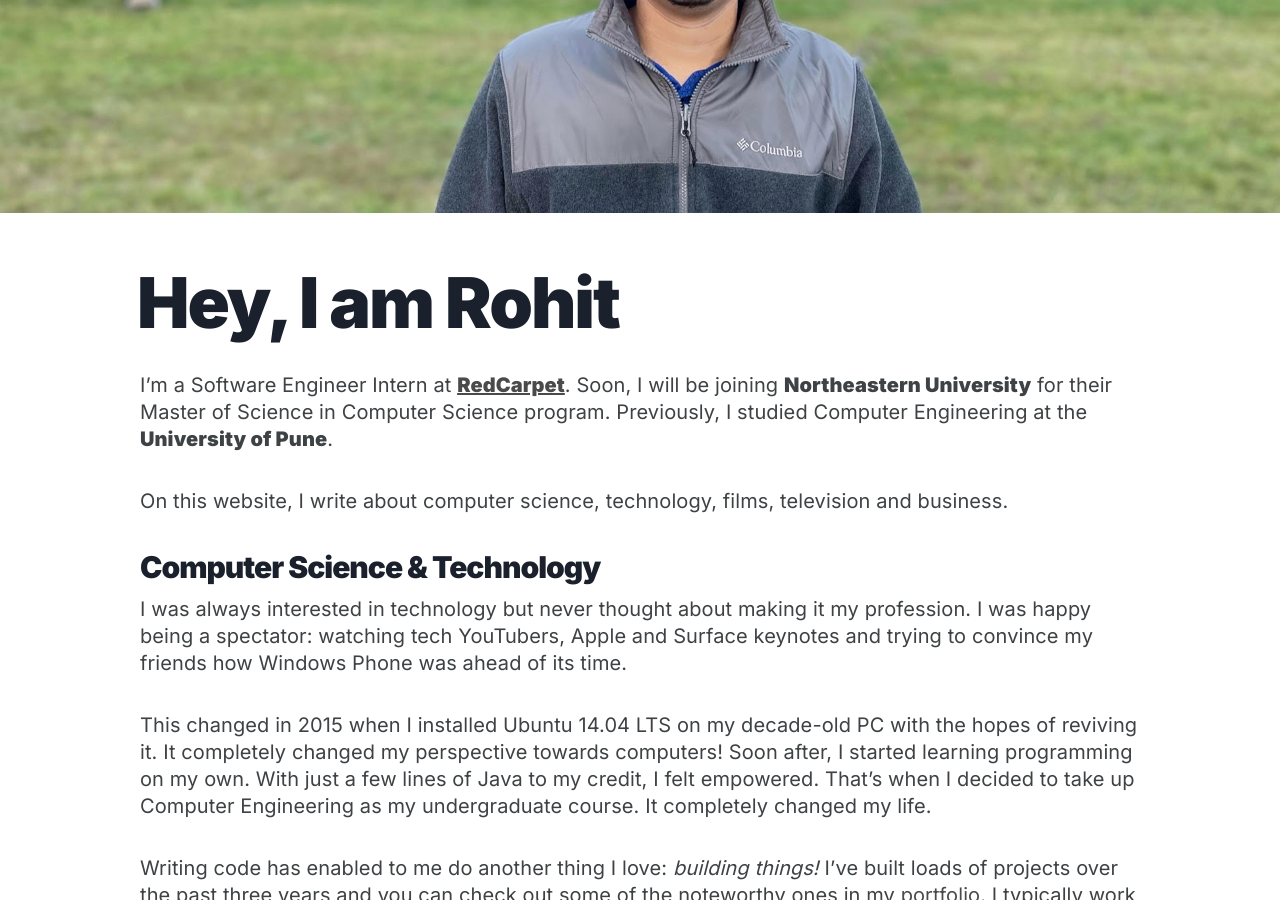
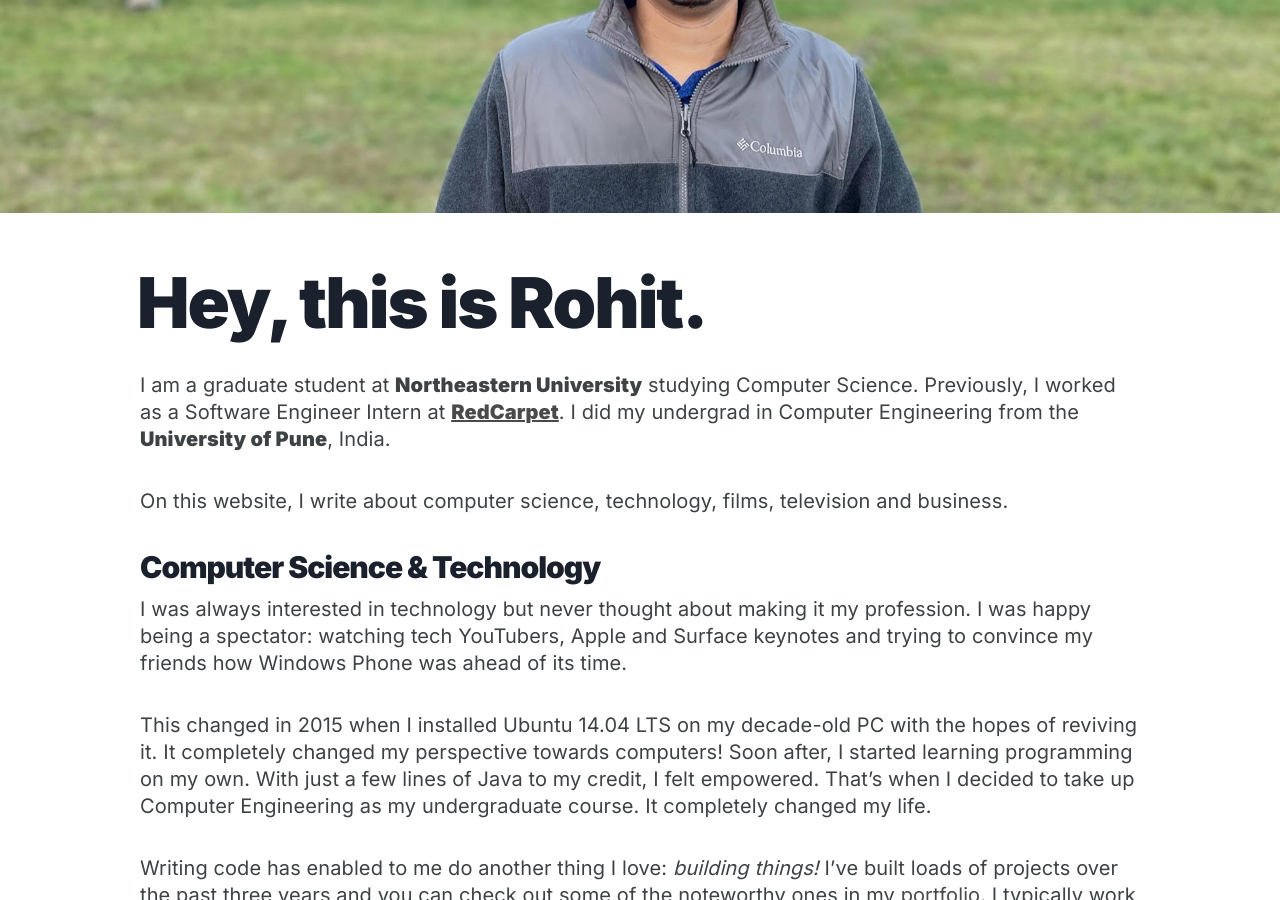
Before and after one commit to RohitAwate/rohitawate.github.io, a Jekyll site: the page built from about.md, in a window 1280 px wide and 900 px high, scrolled down 372 px. Built offline with Jekyll 4.4.1, drawn with Linux system fonts in a browser that asks for light colours.

Commit message:
Update the About text a bit

```diff
--- a/about.md
+++ b/about.md
@@ -2,11 +2,11 @@
 layout: page
 permalink: /about
 tags: about
-title: Hey, I am Rohit
+title: Hey, this is Rohit.
 cover: /assets/images/vermont.jpg
 ---
 
-I'm a Software Engineer Intern at [**RedCarpet**](https://www.redcarpetup.com/){:target="_blank"}. Soon, I will be joining **Northeastern University** for their Master of Science in Computer Science program. Previously, I studied Computer Engineering at the **University of Pune**.
+I am a graduate student at **Northeastern University** studying Computer Science. Previously, I worked as a Software Engineer Intern at [**RedCarpet**](https://www.redcarpetup.com/){:target="\_blank"}. I did my undergrad in Computer Engineering from the **University of Pune**, India.
 
 On this website, I write about computer science, technology, films, television and business.
 
@@ -19,18 +19,18 @@ This changed in 2015 when I installed Ubuntu 14.04 LTS on my decade-old PC with
 Writing code has enabled to me do another thing I love: _building things!_ I've built loads of projects over the past three years and you can check out some of the noteworthy ones in my [portfolio](/portfolio). I typically work with Java, Go, Python, C++ and Node.js. My areas of interest are systems, compilers, data science and computer vision.
 
 ### Films and Television
+
 I am a harcore film nerd, or in more elegant language, a _cinephile_. In my opinion, cinema is the most powerful artistic medium. Sitting in a theater for a couple of hours, watching some beautiful imagery in tandem with Earth-shattering sound all in service of immersing you in a story? Just the thought of it puts a smile on my face.
 
 I am a devout fan of filmmaker Christopher Nolan. I also highly admire the works of Quentin Tarantino, David Fincher, Stanley Kubrick, Martin Scorsese and many more contemporary filmmakers.
 
 > Along with code, this is one topic that I can talk endlessly about!
 
+### Business
 
-### Business
 No, I don't have an MBA, but I am quite fascinated by the business side of technology. I love to watch how technology is affected by or itself affects acquisitions, rivalries, startups, investments, legal wars, IPOs and the like. I was a proud Windows Phone user and have seen how a phenomenal piece of technology loses in the real world, thanks to some poor business decisions.
 
 These days, I'm interested in the privacy debate and the brewing war between streaming services. It's going to be interesting to see their ramifications in the near future.
-
 
 ### .. aaaand I love dogs!
 
```
